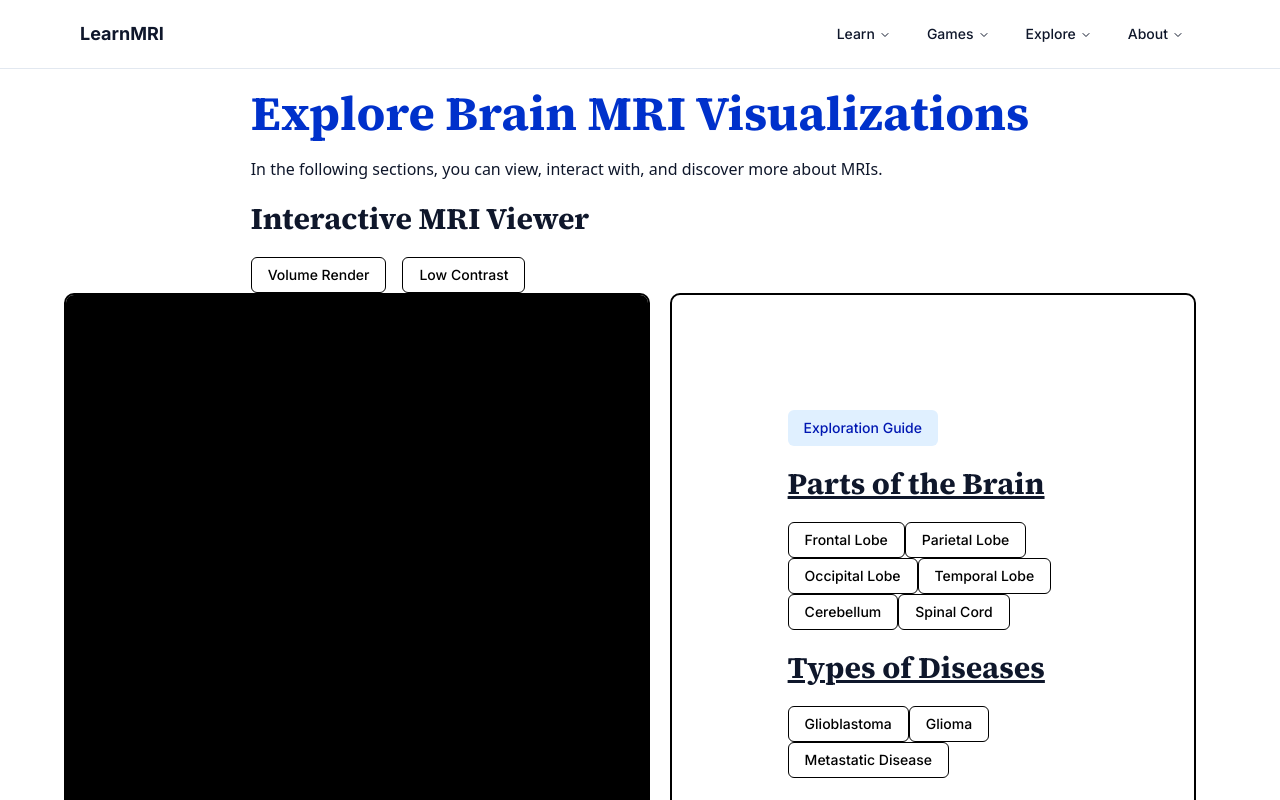
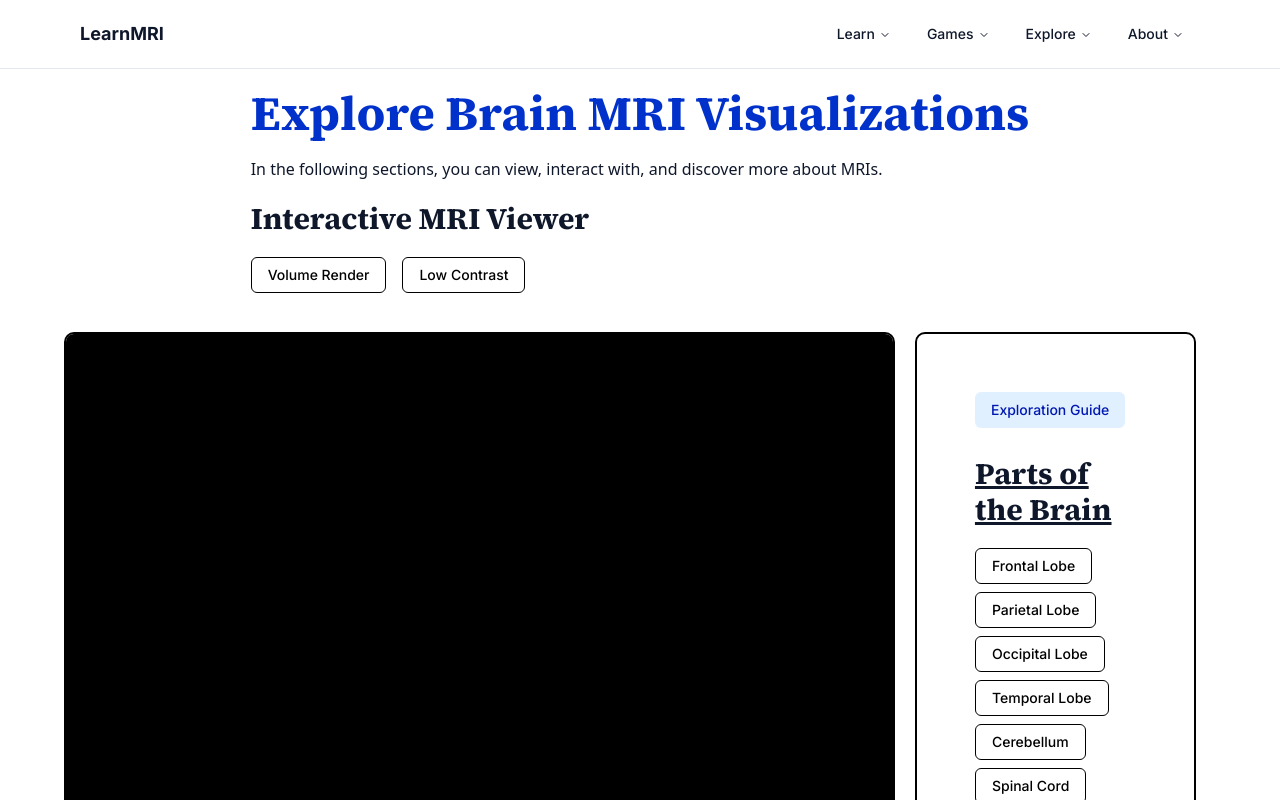
Before and after one commit to mikaelatho/medical-imagers-shadcn, a Next.js app: page /explore in a window 1280 px wide. Shown: the top 800 px of the page. Built offline with nearby package versions, Linux system fonts and the light colour scheme; no server answers.

Commit message:
Nav window resize

```diff
--- a/app/explore/navigator.ts
+++ b/app/explore/navigator.ts
@@ -101,7 +101,7 @@ export function navigator() {
             }
           });
 
-          mesh.position.set(0, 1.0, -1);
+          mesh.position.set(-0.8, .75, -1);
           scene.add(mesh);
         },
         undefined,
--- a/app/explore/page.tsx
+++ b/app/explore/page.tsx
@@ -5,21 +5,21 @@ import { Button } from "@/components/ui/button";
 import { Card, CardFooter } from "@/components/ui/card";
 
 export default function Explore() {
+
   const { viewerRef, loadModel } = navigator();
 
   return (
     <main className="min-h-screen flex flex-col items-center justify-start">
       <div className="text-left">
         {/* ----------HEADER---------- */}
-        <div id="heading">
-          <h1 className="text-4xl sm:text-5xl font-bold font-source-serif-4 text-blue-700 my-5">
+<div>
+          <h1 className="text-4xl sm:text-5xl font-bold font-source-serif-4 text-blue-700 my-5 text-left">
             Explore Brain MRI Visualizations
           </h1>
           <p className="text-wrap break-words sm:text-pretty">
             In the following sections, you can view, interact with, and discover more about MRIs.
           </p>
-        </div>
-
+</div>
         {/* ----------SUBTITLE---------- */}
         <div>
           <h2 className="text-4xl sm:text-3xl font-bold font-source-serif-4 text-black-700 my-5 text-left">
@@ -30,8 +30,9 @@ export default function Explore() {
 
         {/* ----------FILTER BUTTONS---------- */}
         <div className="flex gap-4">
-          <Button variant="explore">Volume Render</Button>
-          <Button variant="explore">Low Contrast</Button>
+          <Button variant="explore" style={{marginBottom: "5%"}}>Volume Render</Button>
+          <Button variant="explore" style={{marginBottom: "5%"}}>Low Contrast</Button>
+          <br/>
         </div>
       </div>
 
@@ -42,7 +43,7 @@ export default function Explore() {
         {/* ----------NAVIGATOR CONTAINER---------- */}
         <div
           id="float-child"
-          style={{ flex: "2", minHeight: "460px", border: "2px solid black", borderRadius: "10px", overflow: "hidden" }}
+          style={{ flex: "10", minHeight: "460px", border: "2px solid black", borderRadius: "10px", overflow: "hidden" }}
         >
           <div ref={viewerRef} style={{ width: "100%", height: "100%" }} />
         </div>
@@ -50,33 +51,76 @@ export default function Explore() {
         {/* ----------BUTTON CONTAINER---------- */}
         <div
           id="float-child"
-          style={{ flex: "1", border: "2px solid black", borderRadius: "10px", padding: "10%", marginRight: "20px" }}
+          style={{ flex: "1", border: "2px solid black", borderRadius: "10px", padding: "5%", marginRight: "20px", width: "25%"}}
         >
-          <Button variant="secondary">Exploration Guide</Button>
+          <Button variant="secondary" style={{marginBottom: "5%"}}>Exploration Guide</Button>
           <div id="right">
             <h3 className="text-2xl sm:text-3xl font-bold font-source-serif-4 text-black-700 my-5 text-left underline">
               Parts of the Brain
             </h3>
 
-            <Button variant="explore" onClick={() => loadModel("/explore-assets/models/standard/standard_scene.gltf")}>
-              Frontal Lobe
+            <Button
+                variant="explore"
+                onClick={() => loadModel("/explore-assets/models/standard/standard_scene.gltf")}
+                style={{marginBottom: "5%"}}>
+                  Frontal Lobe
             </Button>
-            <Button variant="explore">Parietal Lobe</Button>
-            <Button variant="explore">Occipital Lobe</Button>
-            <Button variant="explore">Temporal Lobe</Button>
-            <Button variant="explore">Cerebellum</Button>
-            <Button variant="explore">Spinal Cord</Button>
+
+            <Button
+              variant="explore"
+              style={{marginBottom: "5%"}}>
+                Parietal Lobe
+            </Button>
+
+            <Button
+              variant="explore"
+              style={{marginBottom: "5%"}}>
+                Occipital Lobe
+              </Button>
+
+            <Button
+              variant="explore"
+              style={{marginBottom: "5%"}}>
+                Temporal Lobe
+            </Button>
+
+            <Button
+              variant="explore"
+              style={{marginBottom: "5%"}}>
+                Cerebellum
+              </Button>
+
+            <Button
+            variant="explore"
+            style={{marginBottom: "5%"}}>
+              Spinal Cord
+            </Button>
 
             <br />
             <h3 className="text-2xl sm:text-3xl font-bold font-source-serif-4 text-black-700 my-5 text-left underline">
               Types of Diseases
             </h3>
 
-            <Button variant="explore" onClick={() => loadModel("/explore-assets/models/standard/glioblastoma.gltf")}>
+            <Button
+              variant="explore"
+              onClick={() => loadModel("/explore-assets/models/standard/glioblastoma.gltf")}
+              style={{marginBottom: "5%"}}
+              >
               Glioblastoma
             </Button>
-            <Button variant="explore">Glioma</Button>
-            <Button variant="explore">Metastatic Disease</Button>
+
+            <Button
+              variant="explore"
+              style={{marginBottom: "5%"}}>
+                Glioma
+            </Button>
+
+            <Button
+              variant="explore"
+              style={{marginBottom: "5%"}}>
+                Metastatic Disease
+            </Button>
+
           </div>
         </div>
       </div>
```
